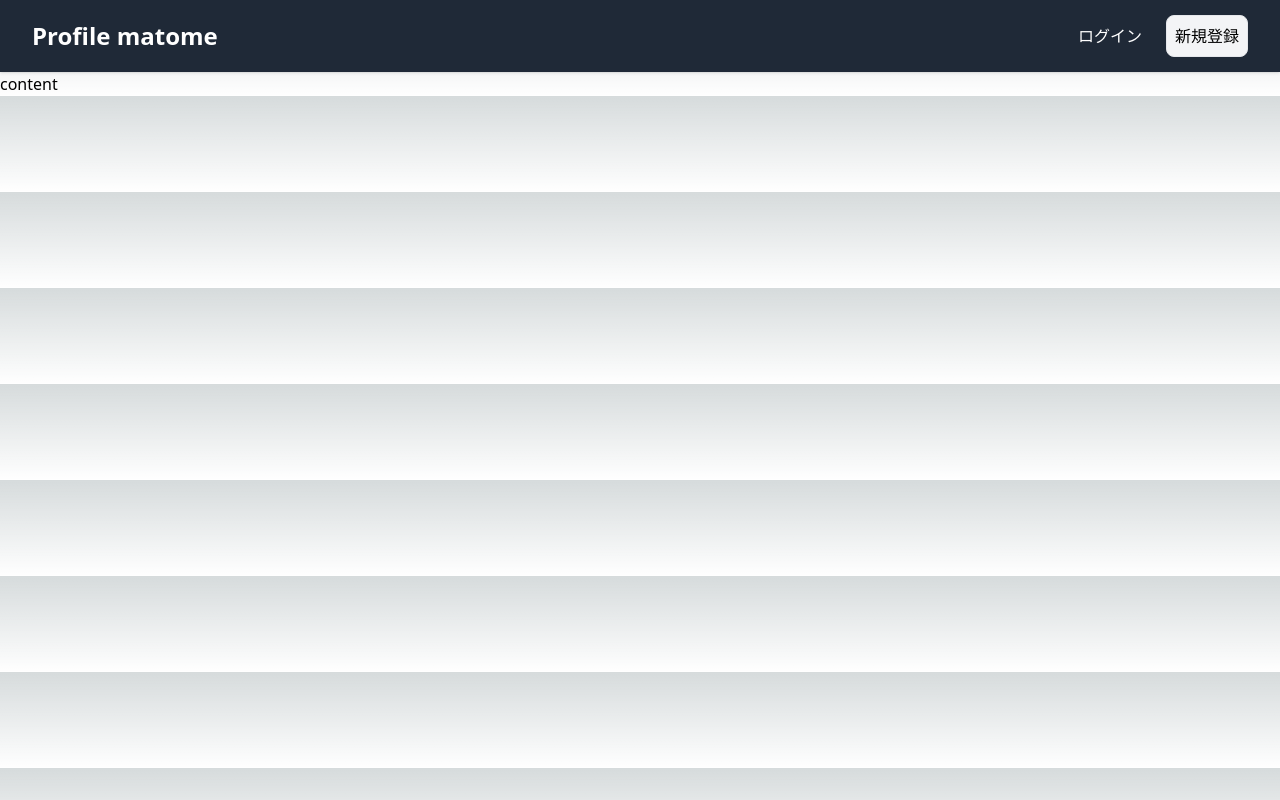
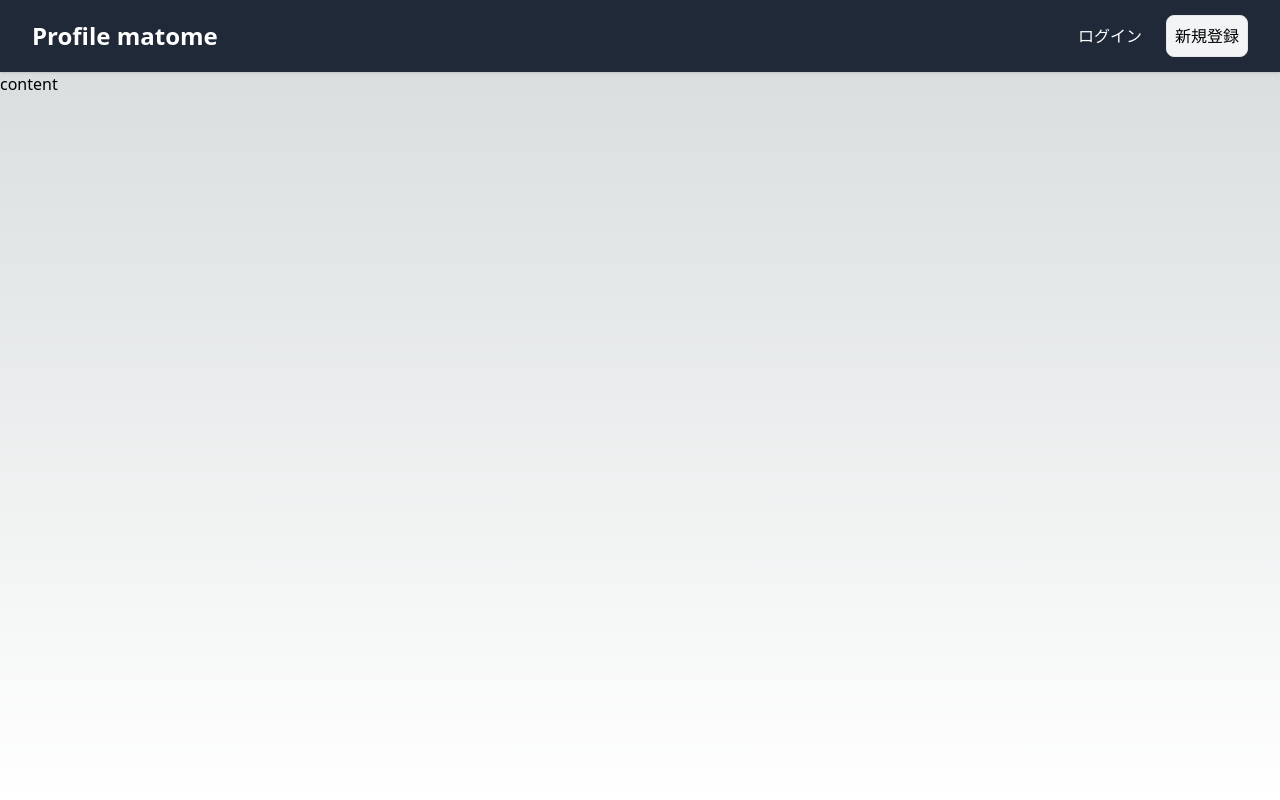
Before and after one commit to KeiIT11/profile-matome, a Next.js app: page / in a window 1280 px wide. Built offline with nearby package versions, Linux system fonts and the light colour scheme.

Commit message:
AWSエラーを解決

```diff
--- a/src/app/(features)/login/page.tsx
+++ b/src/app/(features)/login/page.tsx
@@ -1,20 +1,19 @@
 'use client'
 
 import { Amplify } from 'aws-amplify';
-import { withAuthenticator } from '@aws-amplify/ui-react';
+import { withAuthenticator, WithAuthenticatorProps } from '@aws-amplify/ui-react';
 import '@aws-amplify/ui-react/styles.css';
 
 import awsExports from './aws-exports';
 import React from 'react';
 Amplify.configure(awsExports);
 
-
-function App({ signOut, user }) {
+function App({ signOut, user }: WithAuthenticatorProps) {
   return (
     <body>
-      <h1>Hello {user.username}</h1>
+      <h1>Hello {user?.username}</h1>
       <button onClick={signOut}>Sign out</button>
-      </body>
+    </body>
   );
 }
 
--- a/src/app/(features)/page.tsx
+++ b/src/app/(features)/page.tsx
@@ -8,7 +8,7 @@ export default function Home() {
       <Head>
         <title>test</title>
       </Head>
-      <body>
+      <body className='flex flex-col min-h-screen'>
         <header>
           <Homenavbar />
         </header>
```
Also changed, not shown: 1 other file (tests, documents, lock files or other folders).
